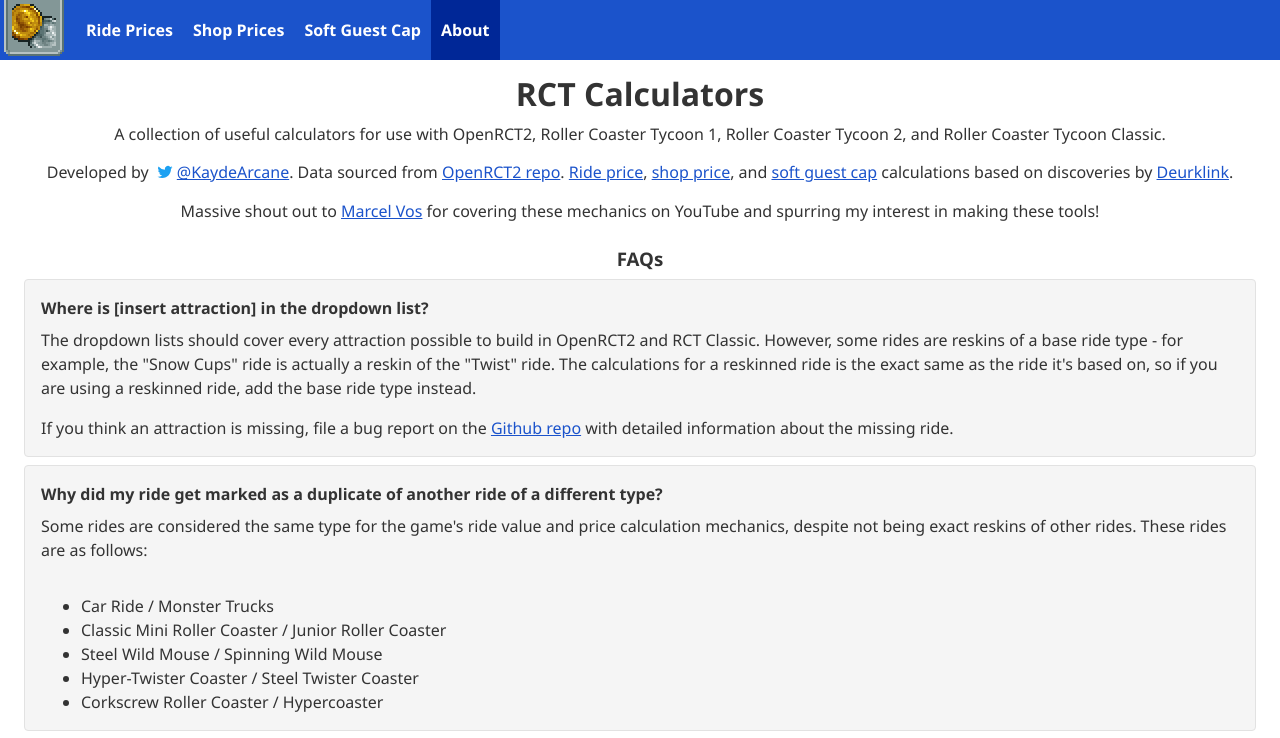
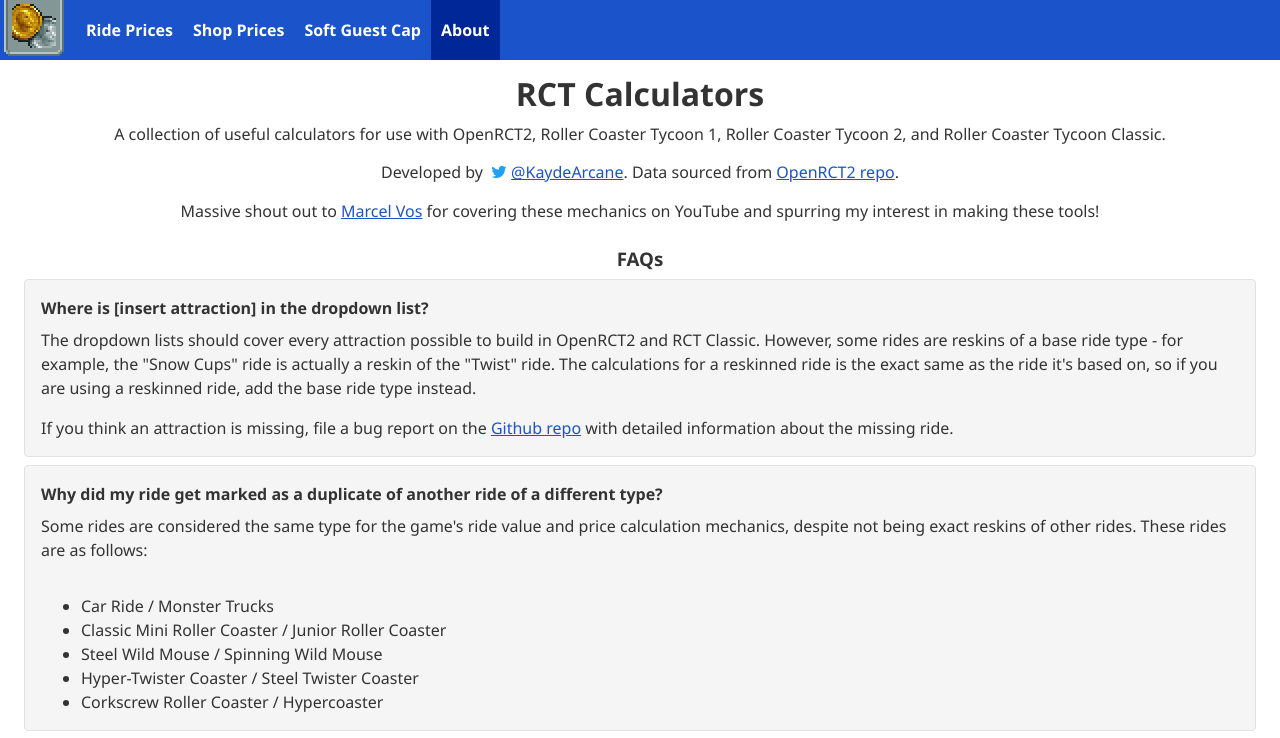
Before and after one commit to KaydeArcane/rct-calculators, an Angular app: page /about in a window 1280 px wide. Shown: the top 738 px of the page. Built offline with nearby package versions, Linux system fonts and the light colour scheme.

Commit message:
removing any mention of deurklink after finding his extremely distasteful video involving trump and the border wall

```diff
--- a/src/app/pages/about/about.component.html
+++ b/src/app/pages/about/about.component.html
@@ -15,14 +15,6 @@
     </span>
     Data sourced from
     <a href="https://github.com/OpenRCT2/OpenRCT2" target="_blank" rel="noopener">OpenRCT2 repo</a>.
-    <a href="https://forums.openrct2.org/topic/2737-guide-how-much-can-you-charge-for-your-rides/" target="_blank"
-      rel="noopener">Ride price</a>,
-    <a href="https://forums.openrct2.org/topic/2747-guide-how-much-can-you-charge-for-your-shops/" target="_blank"
-      rel="noopener">shop price</a>, and
-    <a href="https://forums.openrct2.org/topic/2861-guide-when-and-how-do-guests-spawn/" target="_blank"
-      rel="noopener">soft guest cap</a>
-    calculations based on discoveries by
-    <a href="https://www.youtube.com/channel/UCcU9si2fIVJ-KoIDX9xYpdw" target="_blank" rel="noopener">Deurklink</a>.
   </p>
   <p>
     Massive shout out to
```
Also changed, not shown: 1 other file (tests, documents, lock files or other folders).
